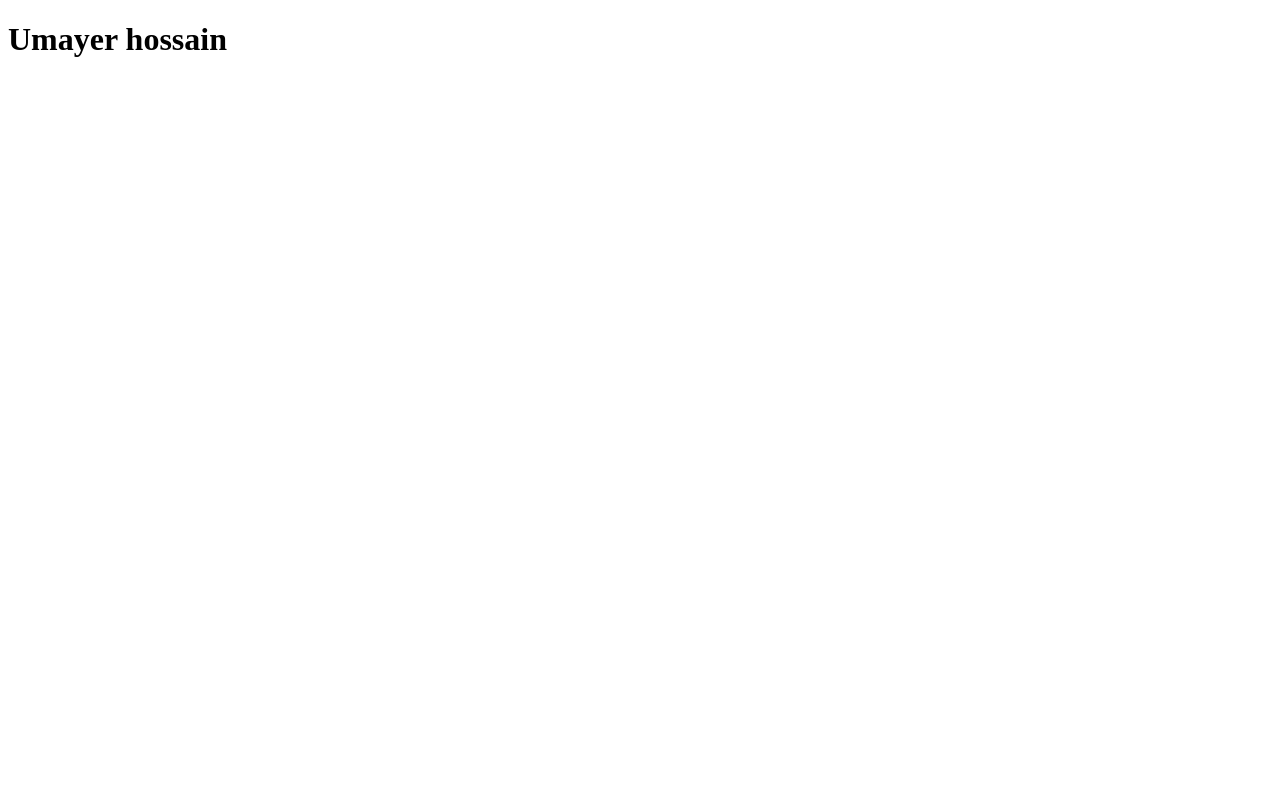
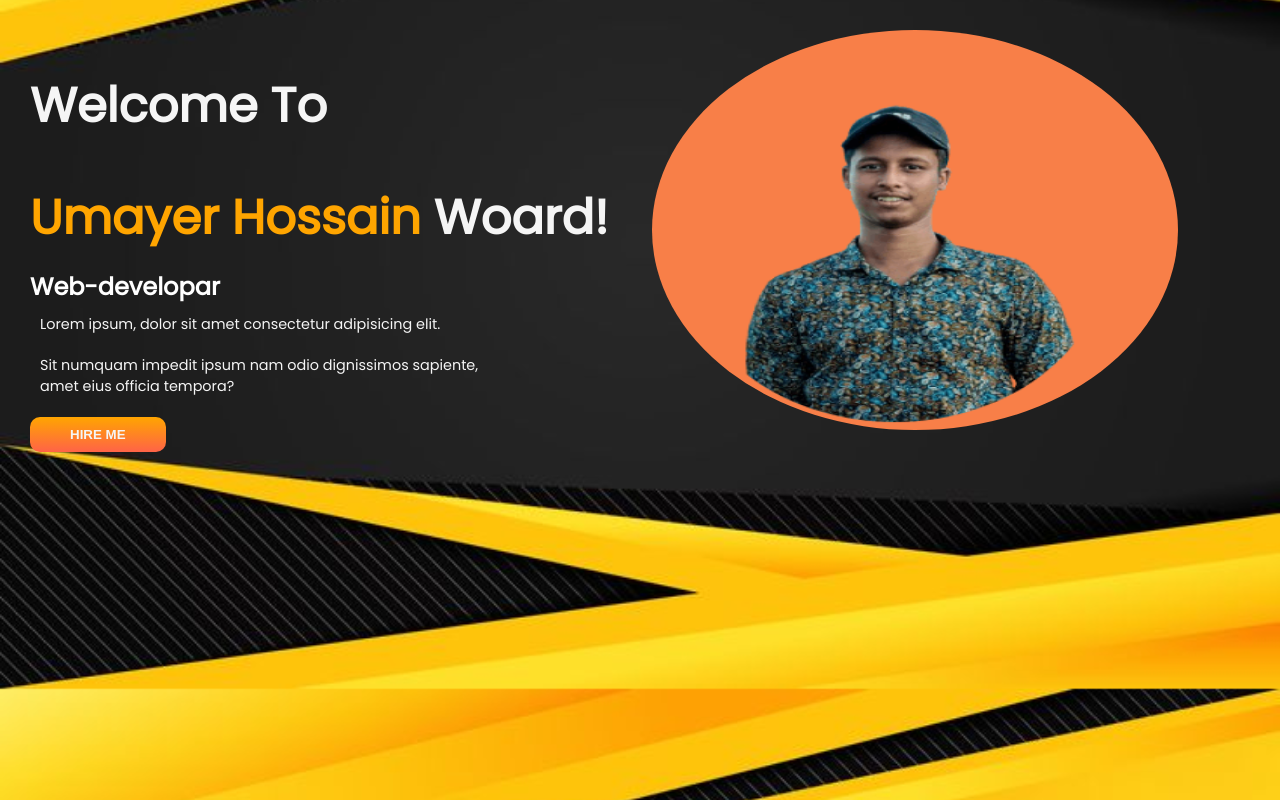
Before and after one commit to umayer1/protfolio, a plain HTML site: page index.html in a window 1280 px wide. Drawn offline with Linux system fonts and the light colour scheme.

Commit message:
protfolio

```diff
--- a/index.html
+++ b/index.html
@@ -4,9 +4,33 @@
     <meta charset="UTF-8">
     <meta name="viewport" content="width=device-width, initial-scale=1.0">
     <title>Umayer Protfolio</title>
+
+
+    <!-- google font -->
+    <link rel="preconnect" href="https://fonts.googleapis.com">
+    <link rel="preconnect" href="https://fonts.gstatic.com" crossorigin>
+    <link href="https://fonts.googleapis.com/css2?family=Poppins:wght@100;400&family=Roboto&display=swap" rel="stylesheet">
+
     <link rel="stylesheet" href="style.css">
 </head>
 <body>
-    <h1>Umayer hossain</h1>
+    <section class="main-section">
+
+        <div class="info">
+            <h1>Welcome To</h1>
+            <h1><span id="heding-span">Umayer Hossain</span> Woard!</h1>
+            <h3>Web-developar</h3>
+            <p>Lorem ipsum, dolor sit amet consectetur adipisicing elit. <br>
+             <p>Sit numquam impedit ipsum nam odio dignissimos sapiente,<br>
+                  amet eius officia tempora?</p>
+                 <a href="https://www.facebook.com/umayer.rana.1" target="_blank"> <button class="btn">HIRE ME</button></a>
+        </div>
+
+
+           <div class="img">
+            <img class="image1" src="image/my.png" alt="">
+           </div>
+    </section>
+
 </body>
 </html>
--- a/style.css
+++ b/style.css
@@ -0,0 +1,79 @@
+*{
+    margin: 0;
+    padding: 0;
+    text-decoration: none;
+    list-style: none;
+}
+
+body{
+    font-family: 'Poppins', sans-serif;
+    background-image: url(image/bg.jpeg);
+    background-size: cover;
+    background-position: center;
+}
+
+
+html{
+    scroll-behavior: smooth;
+}
+
+h1{
+    font-size: 3rem;
+    color: whitesmoke;
+    padding-top: 40px;
+}
+
+h3{
+    color: #fff;
+    font-size: 1.5rem;
+    padding-top: 15px;
+}
+
+p{
+    color: whitesmoke;
+    padding: 10px;
+    font-size: 0.9rem;
+}
+
+#heding-span{
+  color: orange;
+}
+
+.image1{
+    border-radius: 50%;
+    height: 400px;
+    width: 10px;
+}
+
+.info{
+    width: 50%;
+}
+
+.main-section{
+    display: flex;
+    padding: 30px;
+}
+
+.img{
+    width: 50%;
+
+   padding-left: 2%;
+}
+
+.img img{
+    width: 88%;
+}
+
+.btn{
+    margin: 10px  0 0  0;
+   background-image: linear-gradient(orange, tomato);
+   padding: 10px 40px;
+   border-radius: 10px;
+   color: whitesmoke;
+   font-weight: bolder;
+   border: none;
+}
+
+.btn:hover{
+    box-shadow: 1px 2px 4px whitesmoke;
+}
```
Also changed, not shown: image/bg.jpeg (added), image/my.png (added).
